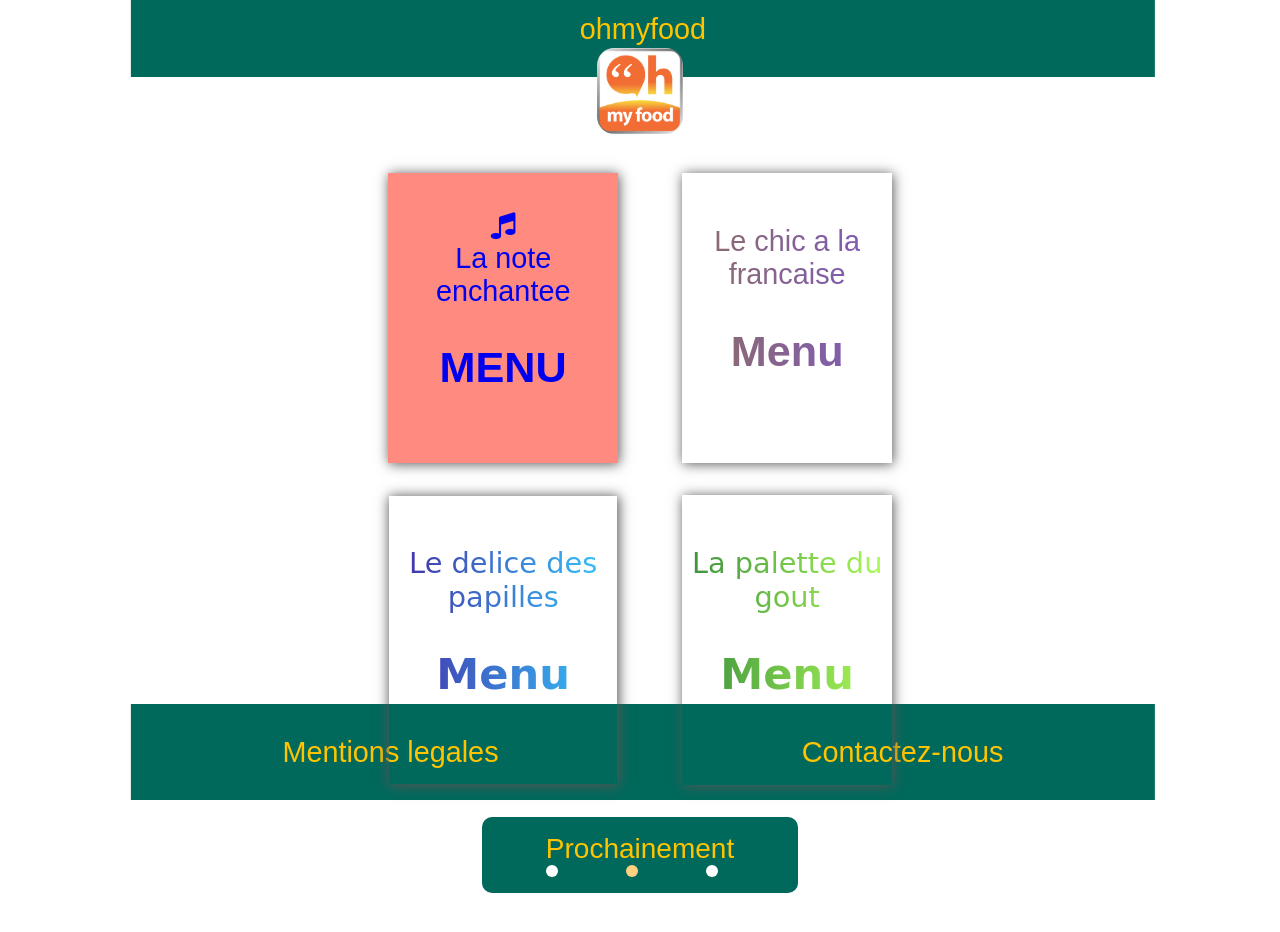
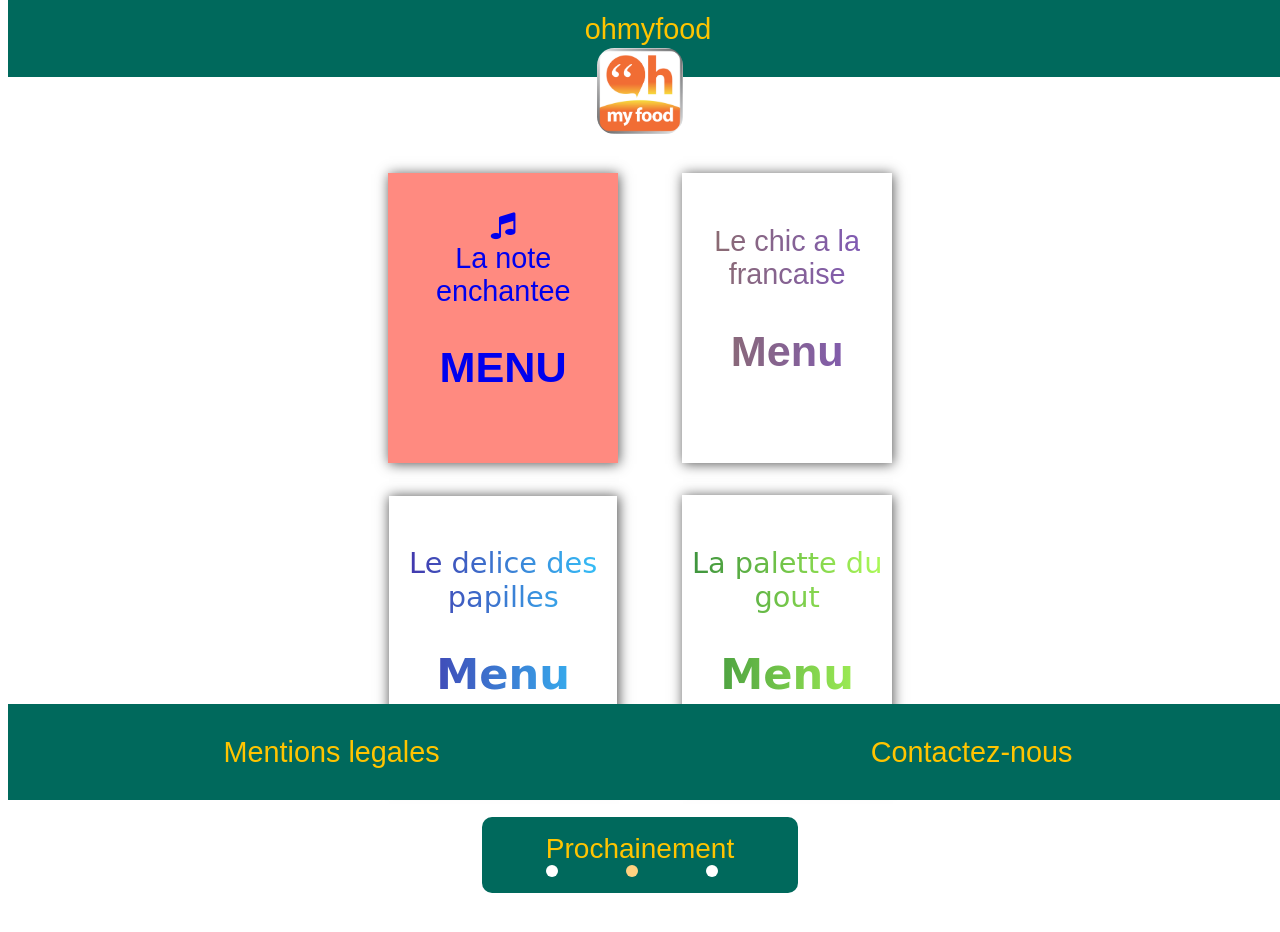
Before and after one commit to arseneRuben/ohmyfoodRepository, a website: page index.html in a window 1280 px wide. Drawn offline with Linux system fonts and the light colour scheme.

Commit message:
commit_avacement
test avancement

```diff
--- a/sass/main.scss
+++ b/sass/main.scss
@@ -26,14 +26,17 @@ a {
 }
 
 .container {
-  z-index: 1;
+
 
   &__menu {
+
     margin:auto;
     width: 50%;
     border-spacing: 4rem 2rem;
+
     td {
       box-shadow: 1px 1px 12px #555;
+
       //margin: 10px 2px 10px 2px;
       height: 18rem;
       opacity: 1;
@@ -46,6 +49,7 @@ a {
         -ms-transform: scale(1.1, 1.1);
         transform: scale(1.1, 1.1);
         opacity: .5;
+
       }
     }
 
@@ -54,6 +58,7 @@ a {
       &__left {
         background-color: #ff8a80;
         color: #795548;
+
       }
 
       &__right {
@@ -402,15 +407,15 @@ footer{
 }
 header,
 footer {
-  z-index: -1;
 
-  transform:translateX(12%);
+
+
   position: fixed;
 	border-width: 1px 0;
 	overflow: hidden;
   background-color: $darkgreen;
   color: #ffc400;
-  width: 80%;
+  width: 100%;
   height: 4rem;
    margin: auto;
 
```
Also changed, not shown: styles/layout.css, 1 other file.
